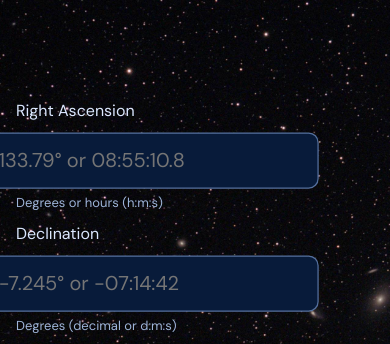
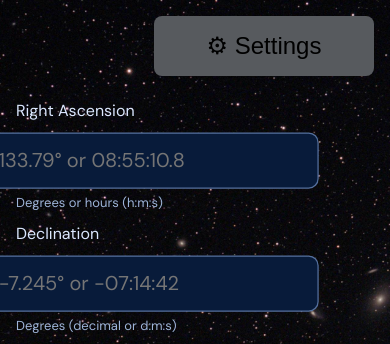
Before and after one commit to FabianClaudioMaier/SpaceAppChallenge, a plain HTML site: page frontend/index.html in a window 390 px wide. Shown: the top 344 px of the page. Drawn offline with Linux system fonts and the light colour scheme.

Commit message:
settings button cutoff fix

```diff
--- a/frontend/style.css
+++ b/frontend/style.css
@@ -1,7 +1,3 @@
-:root {
-  --submit-offset: 280px;
-}
-
   body {
   /* No scrolling when everything fits: without these the form's 110 px top
      margin leaked through body (margin collapsing), so body started 110 px down
@@ -22,7 +18,7 @@ p {
   font-size: 20px;
 }
 
-#submit-button {left: var(--submit-offset);
+#submit-button {
   border-radius: 12px;
   padding: 12px 28px;
   font-size: 20px;
@@ -33,12 +29,15 @@ color: white;}
 #lname {
   transform: translateY(10px) scale(1.25);
 }
+/* Top right: on normal screens in the window corner; on very wide ones it
+   stops at the right edge of the content (max 1240 px wide, centred), so it
+   doesn't drift far away from it. Was positioned from the window centre
+   (+430 px), which cut it off in windows narrower than ~1160 px. */
 .settings {
   position: fixed;
   top: 16px;
-  left: calc(50% + var(--submit-offset) + 150px);
-  transform: translateX(-50%);
-  width: 300px;
+  right: max(16px, calc(50% - 620px));
+  width: min(300px, calc(100vw - 32px));
   z-index: 100;
   font-family: "DM Sans", sans-serif;
 }
@@ -46,7 +45,7 @@ color: white;}
 #settings-button {
   background: #575a5e;
   display: block;
-  margin: 0 auto;
+  margin: 0 0 0 auto; /* flush right, the panel opens below it */
   min-width: 220px;
   padding: 16px 28px;
   border: 0;
@@ -413,9 +412,6 @@ color: white;}
     gap: 12px;
   }
 
-  .settings {
-    right: 16px;
-  }
 }
 
 @media (max-width: 900px) {
```
